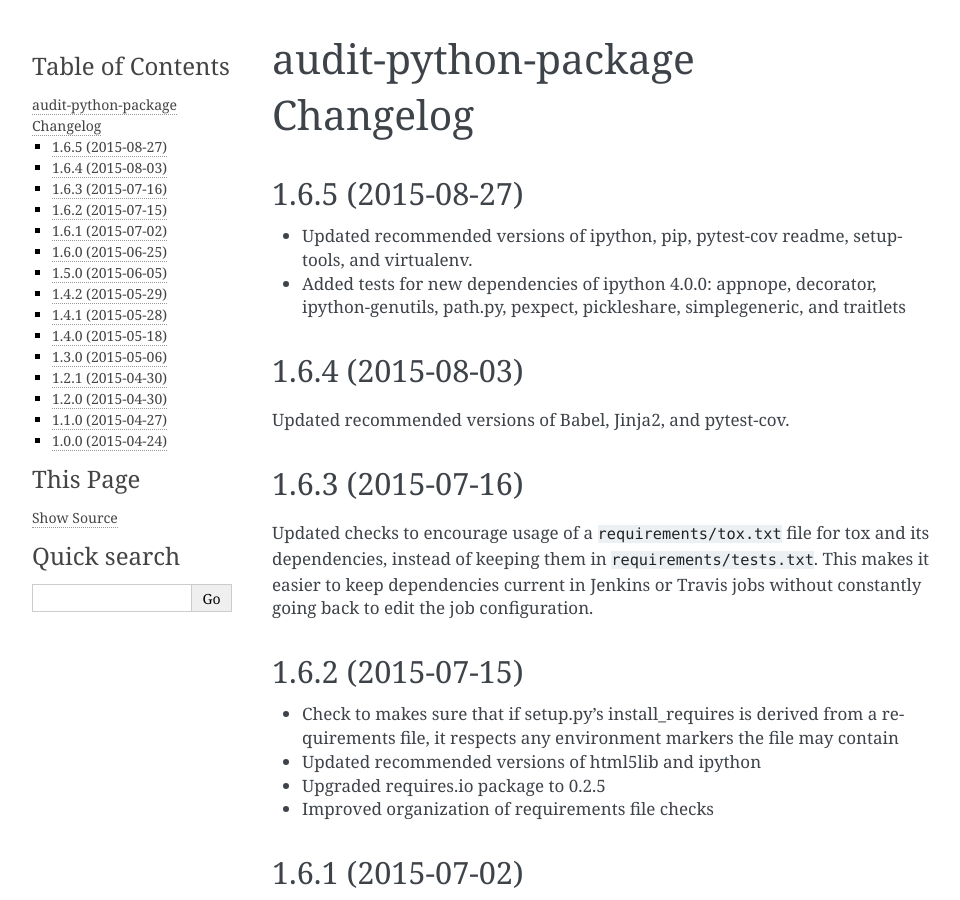
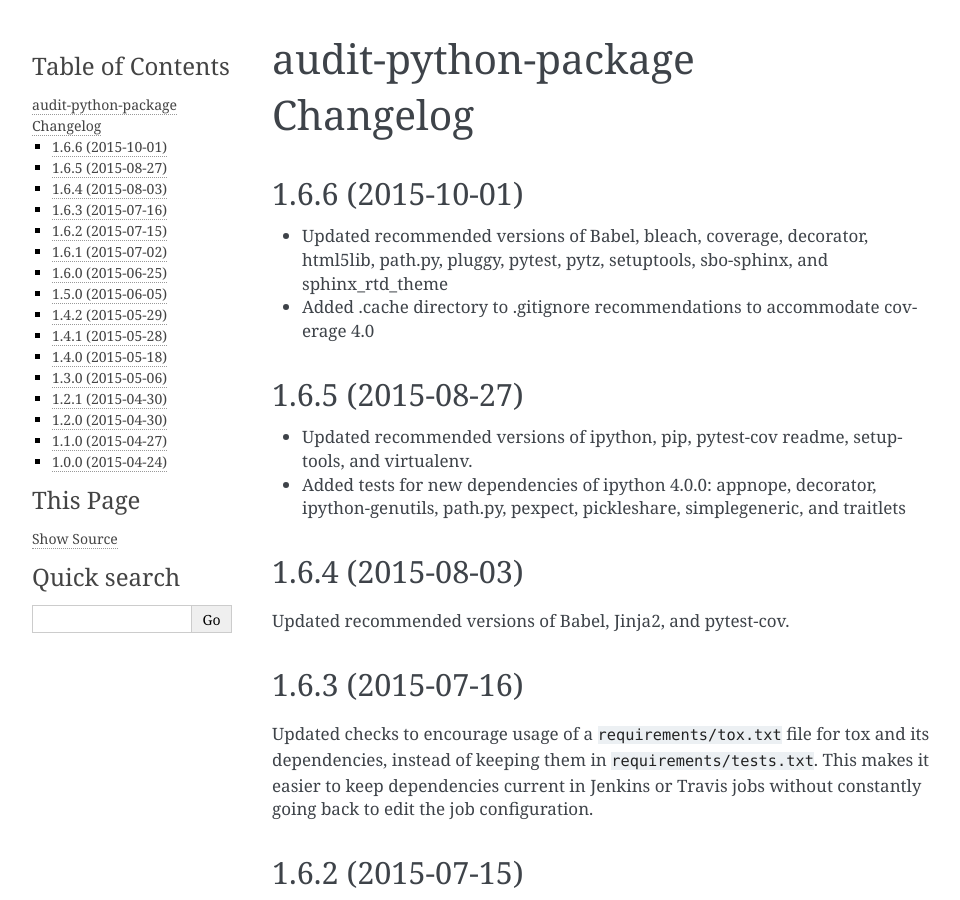
Before and after one commit to oreillymedia/audit-python-package, a Sphinx documentation site: the page built from docs/CHANGELOG.rst, in a window 1280 px wide and 900 px high. Shown: the whole window, without its empty margins (148-1108 px from the left). Built offline with Sphinx 7.4.7, drawn with Linux system fonts in a browser that asks for light colours; pages that are not in the unit, such as notebooks, are missing from menus; the version number is read from the project's files by our own code.

Commit message:
Update to latest dependency versions

```diff
--- a/docs/CHANGELOG.rst
+++ b/docs/CHANGELOG.rst
@@ -1,5 +1,12 @@
 audit-python-package Changelog
 ==============================
+
+1.6.6 (2015-10-01)
+------------------
+* Updated recommended versions of Babel, bleach, coverage, decorator, html5lib,
+  path.py, pluggy, pytest, pytz, setuptools, sbo-sphinx, and sphinx_rtd_theme
+* Added .cache directory to .gitignore recommendations to accommodate
+  coverage 4.0
 
 1.6.5 (2015-08-27)
 ------------------
--- a/setup.py
+++ b/setup.py
@@ -11,7 +11,7 @@ import codecs
 import os
 from setuptools import find_packages, setup
 
-version = '1.6.5'  # Don't forget to update docs/CHANGELOG.rst if you increment the version
+version = '1.6.6'  # Don't forget to update docs/CHANGELOG.rst if you increment the version
 
 install_requires = [
     'future',
```
Also changed, not shown: 7 other files.
